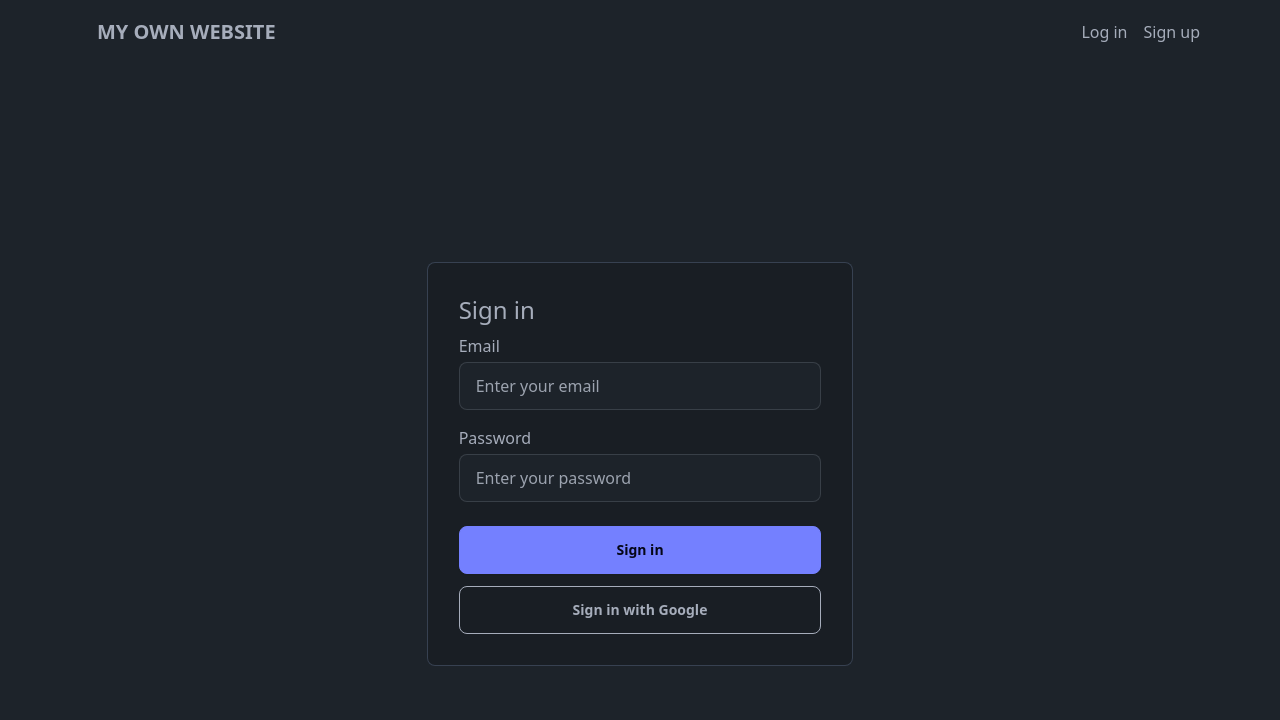
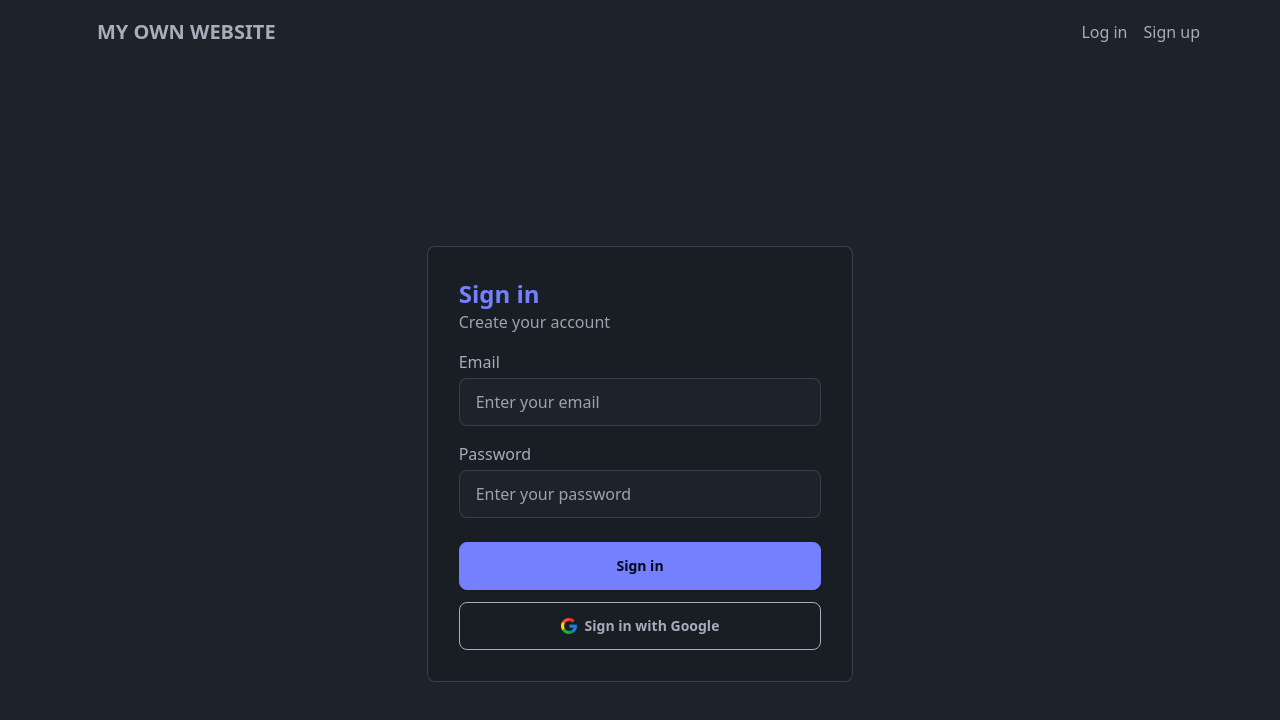
Before and after one commit to MarkMallari16/vue-firebase-project, a Vue app: page /signup in a window 1280 px wide. Shown: the top 720 px of the page. Built offline with nearby package versions, Linux system fonts and the light colour scheme.

Commit message:
fix some ui

```diff
--- /dev/null
+++ b/src/composables/auth.js
@@ -0,0 +1,23 @@
+import { getAuth, signInWithPopup, GoogleAuthProvider } from "firebase/auth";
+import { ref } from "vue";
+import { useRouter } from "vue-router";
+export function useAuth() {
+    const user = ref(null);
+    const router = useRouter();
+    const errorMessage = ref(null);
+
+    const signInWithGoogle = () => {
+        const provider = new GoogleAuthProvider();
+
+        signInWithPopup(getAuth(), provider)
+            .then((result) => {
+                user.value = result.user;
+                router.push("/home")
+            })
+            .catch(error => {
+                errorMessage.value = error.message;
+                console.error(error.message)
+            })
+    }
+    return { signInWithGoogle, user, errorMessage };
+}
--- a/src/pages/Login.vue
+++ b/src/pages/Login.vue
@@ -1,13 +1,10 @@
 <script setup>
 import { ref } from "vue";
-import {
-  getAuth,
-  signInWithEmailAndPassword,
-  GoogleAuthProvider,
-  signInWithPopup,
-} from "firebase/auth";
+import { getAuth, signInWithEmailAndPassword } from "firebase/auth";
 import { useRouter } from "vue-router";
 import Navbar from "@/components/Navbar.vue";
+import { useAuth } from "@/composables/auth";
+import GoogleLogo from "../assets/google.png";
 
 const router = useRouter();
 const email = ref("");
@@ -45,25 +42,19 @@ const login = (event) => {
     });
 };
 
-const signInWithGoogle = () => {
-  const provider = new GoogleAuthProvider();
-
-  signInWithPopup(getAuth(), provider)
-    .then((result) => {
-      console.log(result.user);
-      router.push("/home");
-    })
-    .catch((error) => {
-      console.error(error.message);
-    });
-};
+const { signInWithGoogle } = useAuth();
 </script>
 <template>
   <Navbar />
   <div class="grid min-h-screen place-items-center">
-    <div class="w-full lg:w-1/3 bg-base-200 ring-1 ring-inset ring-gray-700 p-8 rounded-lg">
-      <form @submit="login">
-        <h1 class="text-2xl">Log in</h1>
+    <div
+      class="w-full lg:w-1/3 bg-base-200 ring-1 ring-inset ring-gray-700 p-8 rounded-lg"
+    >
+      <form @submit.prevent="login">
+        <div class="mb-4">
+          <h1 class="text-2xl text-primary font-bold">Log in</h1>
+          <p class="text-gray-400">Log into your account</p>
+        </div>
         <div class="mt-2">
           <div>
             <label for="email">Email</label>
@@ -90,10 +81,19 @@ const signInWithGoogle = () => {
           <p v-if="errorMessage" class="mt-2 text-red-500">{{ errorMessage }}</p>
         </div>
         <div class="mt-6">
-          <button class="btn btn-primary text-center w-full mb-3" @click="login">
+          <button
+            type="submit"
+            class="btn btn-primary text-center w-full mb-3"
+            @click="login"
+          >
             Log in
           </button>
-          <button class="btn btn-outline text-center w-full" @click="signInWithGoogle">
+          <button
+            type="button"
+            class="btn btn-outline text-center w-full"
+            @click="signInWithGoogle"
+          >
+            <img :src="GoogleLogo" alt="Google Logo" class="w-4 h-4" />
             Log in with Google
           </button>
         </div>
--- a/src/pages/Signup.vue
+++ b/src/pages/Signup.vue
@@ -1,13 +1,10 @@
 <script setup>
 import { ref } from "vue";
-import {
-  getAuth,
-  createUserWithEmailAndPassword,
-  GoogleAuthProvider,
-  signInWithPopup,
-} from "firebase/auth";
+import { getAuth, createUserWithEmailAndPassword } from "firebase/auth";
 import { useRouter } from "vue-router";
 import Navbar from "@/components/Navbar.vue";
+import { useAuth } from "@/composables/auth";
+import GoogleLogo from "../assets/google.png";
 
 const router = useRouter();
 const email = ref("");
@@ -29,26 +26,19 @@ const register = (event) => {
     });
 };
 
-const signInWithGoogle = () => {
-  const provider = new GoogleAuthProvider();
-
-  signInWithPopup(getAuth(), provider)
-    .then((result) => {
-      console.log(result.user);
-      router.push("/home");
-    })
-    .catch((error) => {
-      console.error(error.message);
-    });
-};
-
+const { signInWithGoogle } = useAuth();
 </script>
 <template>
   <Navbar />
   <div class="grid min-h-screen place-items-center">
-    <div class="w-full lg:w-1/3 bg-base-200 ring-1 ring-inset ring-gray-700 p-8 rounded-lg">
-      <form @submit="register">
-        <h1 class="text-2xl">Sign in</h1>
+    <div
+      class="w-full lg:w-1/3 bg-base-200 ring-1 ring-inset ring-gray-700 p-8 rounded-lg"
+    >
+      <form @submit.prevent="register">
+        <div class="mb-4">
+          <h1 class="text-2xl text-primary font-bold">Sign in</h1>
+          <p class="text-gray-400">Create your account</p>
+        </div>
         <div class="mt-2">
           <div>
             <label for="email">Email</label>
@@ -82,7 +72,14 @@ const signInWithGoogle = () => {
           >
             Sign in
           </button>
-          <button type="button" class="btn btn-outline text-center w-full" @click="signInWithGoogle">Sign in with Google</button>
+          <button
+            type="button"
+            class="btn btn-outline text-center w-full"
+            @click="signInWithGoogle"
+          >
+            <img :src="GoogleLogo" alt="Google Logo" class="w-4 h-4" />
+            Sign in with Google
+          </button>
         </div>
       </form>
     </div>
```
Also changed, not shown: src/assets/google.png (added), 1 other file (tests, documents, lock files or other folders).
